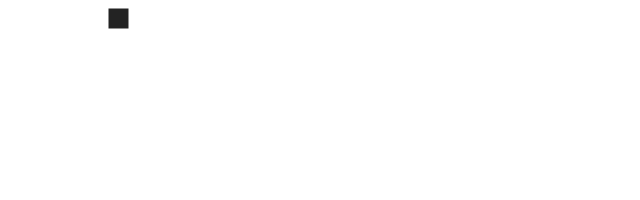
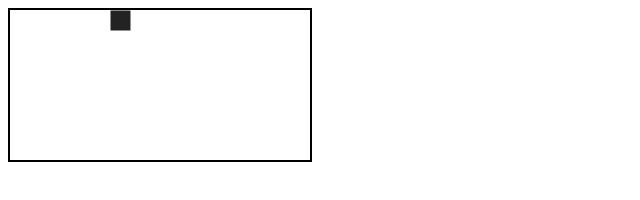
Before and after one commit to JosephThomasVasquez/fabricjs-canvas, a website: page index.html in a window 1280 px wide. Shown: the whole page, without its empty margins (0-640 px from the left). Drawn offline with Linux system fonts and the light colour scheme.

Commit message:
Added styles.css

```diff
--- a/index.html
+++ b/index.html
@@ -4,6 +4,7 @@
     <meta charset="UTF-8" />
     <meta http-equiv="X-UA-Compatible" content="IE=edge" />
     <meta name="viewport" content="width=device-width, initial-scale=1.0" />
+    <link rel="stylesheet" type="text/css" href="styles.css">
     <title>Fabric Canvas</title>
     <script src="./lib/fabric.min.js"></script>
   </head>
--- /dev/null
+++ b/styles.css
@@ -0,0 +1,5 @@
+#canvas {
+    width: 100%;
+    height: 100%;
+    border: 2px solid black;
+}
```
